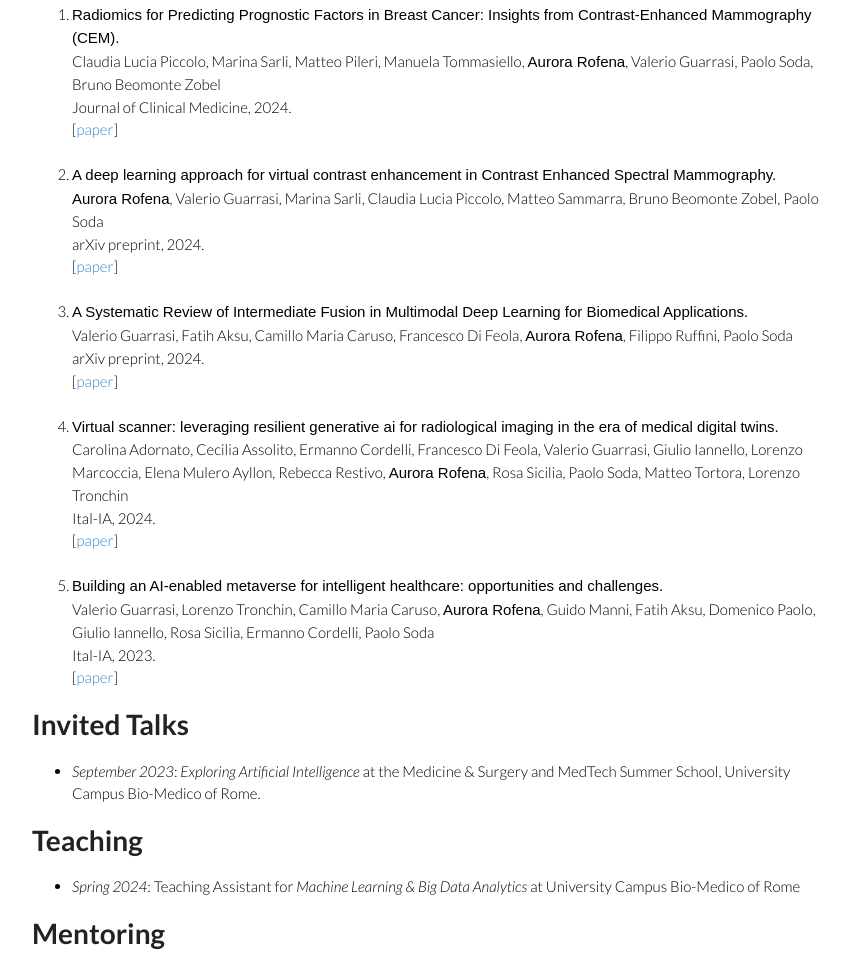
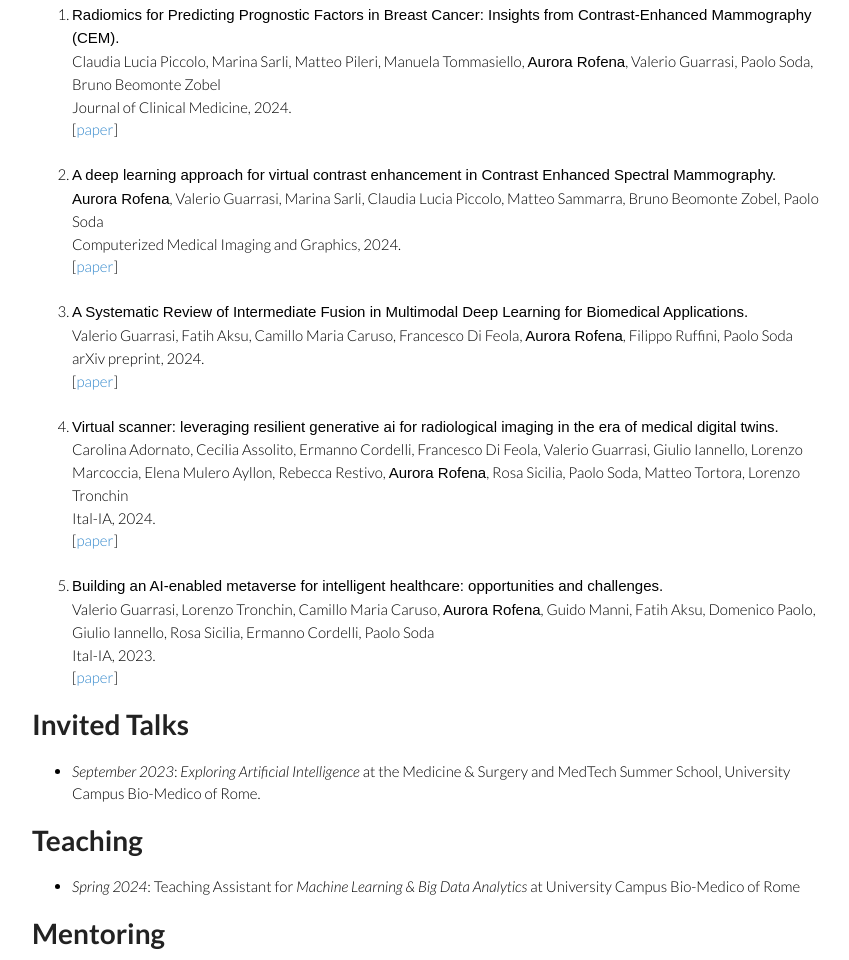
Before and after one commit to AuroraRofena/AuroraRofena.github.io, a plain HTML site: page index.html in a window 1280 px wide. Shown: the part 801-1761 px from the top of the page, without its empty margins (183-1032 px from the left). Drawn offline with Linux system fonts and the light colour scheme.

Commit message:
Add files via upload

```diff
--- a/index.html
+++ b/index.html
@@ -104,7 +104,7 @@
                 <b>Aurora Rofena</b>, Valerio Guarrasi, Marina Sarli, Claudia Lucia Piccolo, Matteo Sammarra, Bruno
                 Beomonte Zobel, Paolo Soda
                 <br>
-                arXiv preprint, 2024.
+                Computerized Medical Imaging and Graphics, 2024.
                 <br>
                 [<a href="https://www.sciencedirect.com/science/article/pii/S0895611124000752">paper</a>]
             </li>
```
